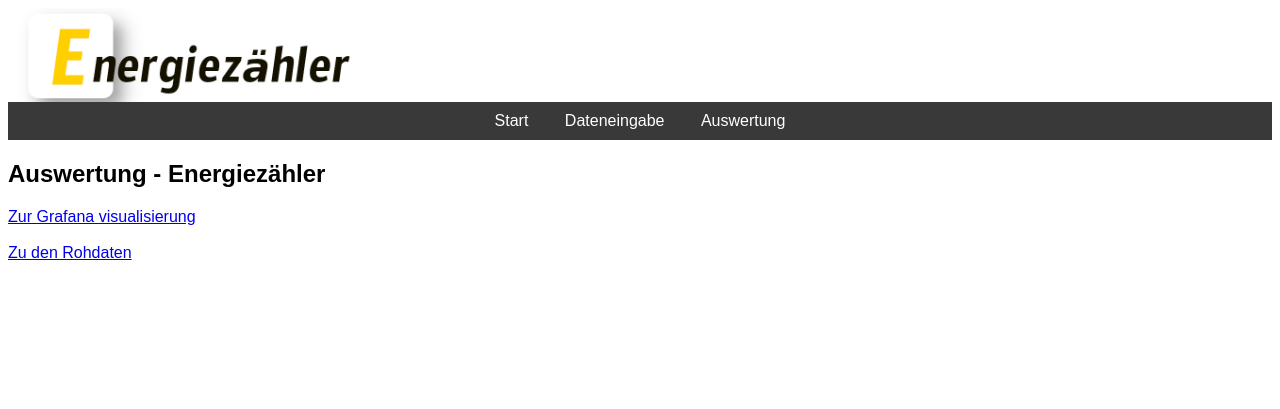
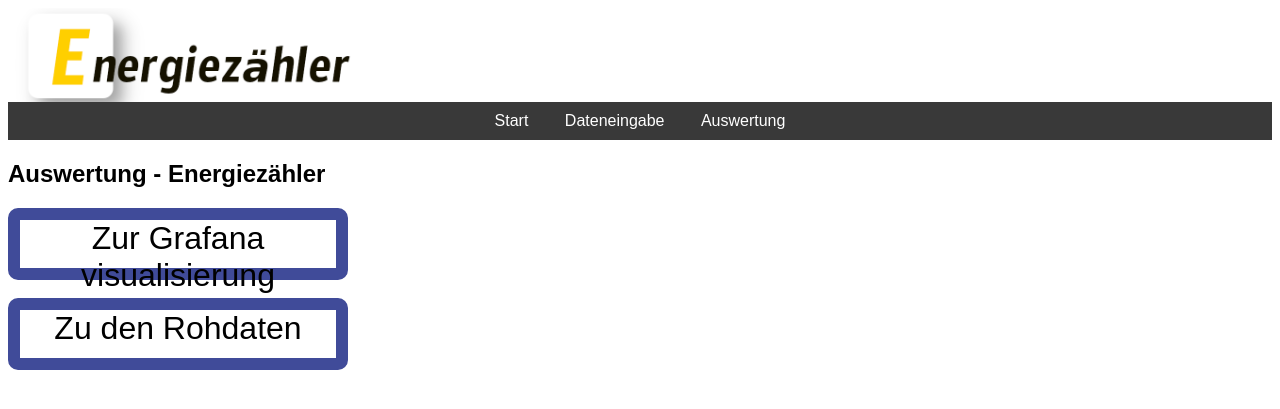
Before and after one commit to jjk4/energiezaehler, a PHP site: page /analysis.php in a window 1280 px wide. Shown: the top 409 px of the page. Run offline with PHP 8.4, Linux system fonts and the light colour scheme.

Commit message:
Add files via upload

```diff
--- a/style.css
+++ b/style.css
@@ -25,3 +25,15 @@ body{
     height: 73%;
     border:none;
 }
+.analysislink div{
+    border : 0.4em solid #404b99;
+    border-radius: 10px;
+    width: 25%;
+    height: 1.5em;
+}
+.analysislink{
+    color: black;
+    text-decoration: none;
+    text-align: center;
+    font-size: 2em;
+}
```
